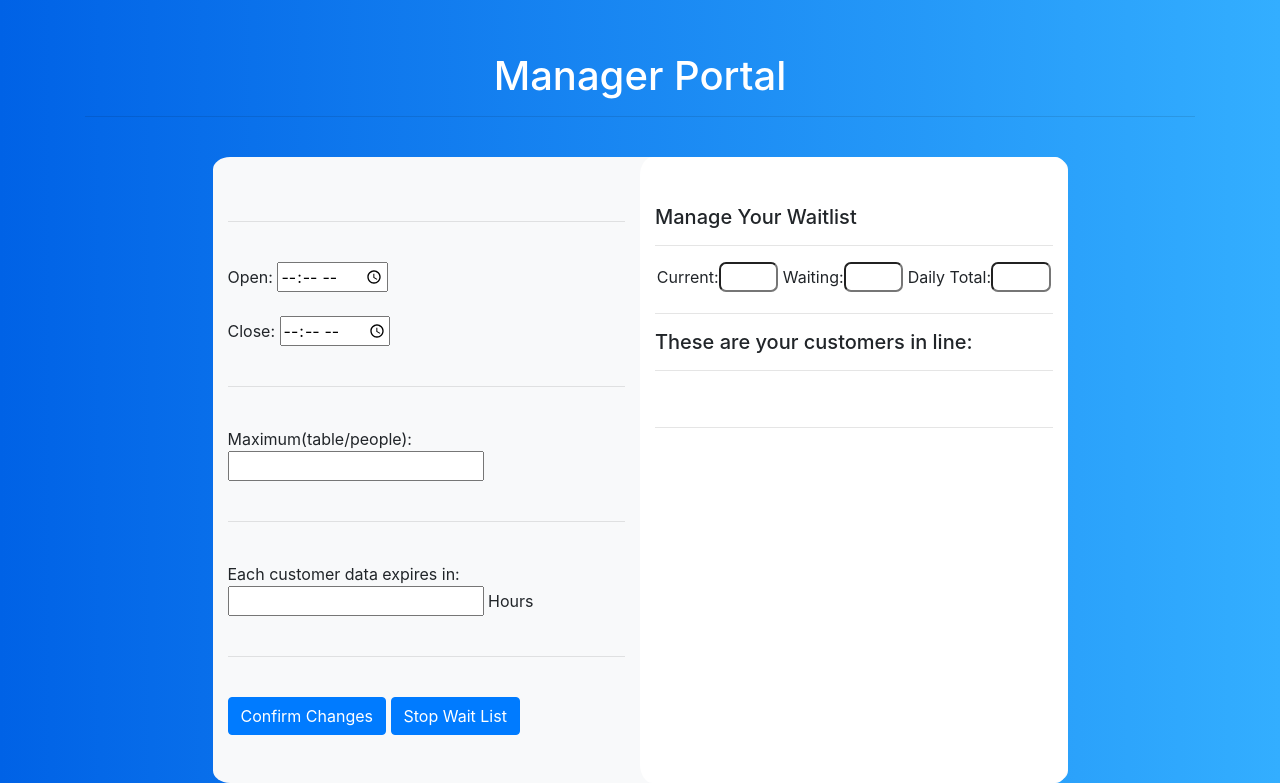
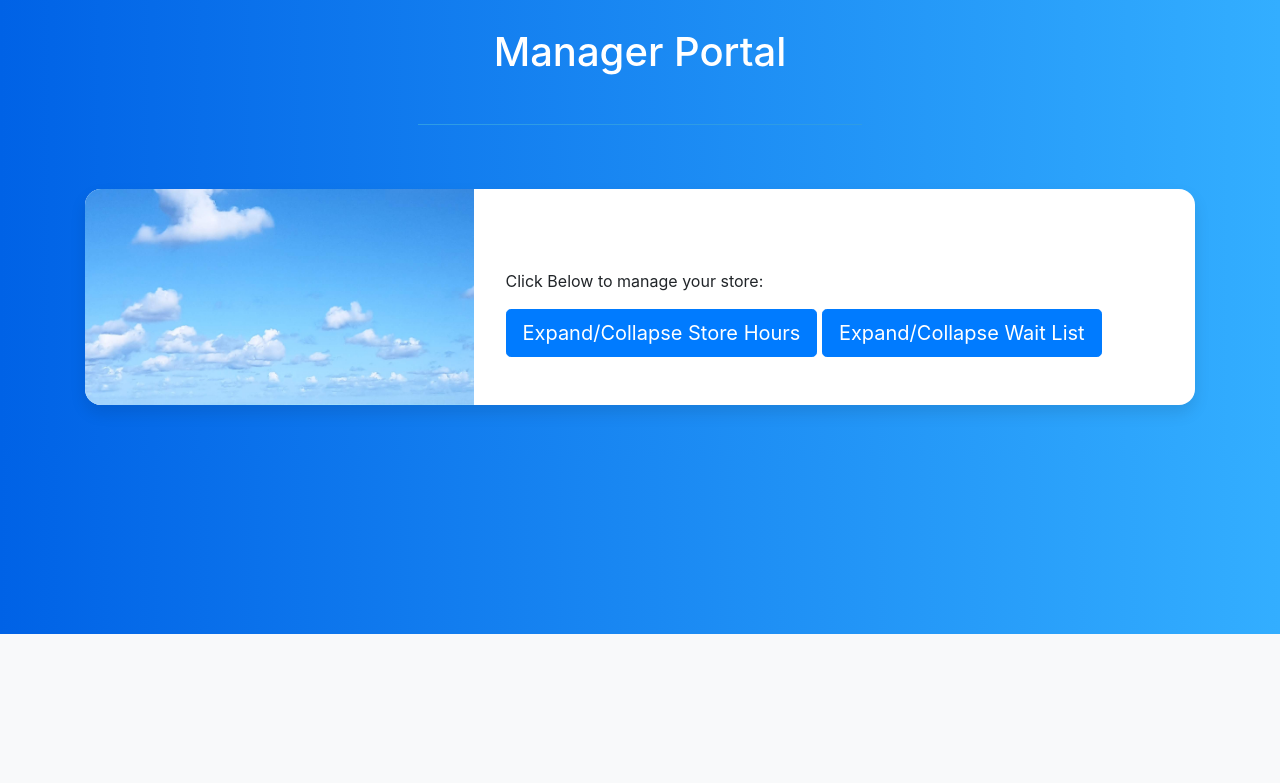
Before and after one commit to computerHeads/beaverhacksSum20, a Node server app: page /manager in a window 1280 px wide. Shown: the part 166-949 px from the top of the page. After the commit the page ends 800 px from the top, so only its background shows below. Run offline with Node 20, Linux system fonts and the light colour scheme; some libraries are stand-ins or nearby versions.

Commit message:
new manager page with collapse buttons

```diff
--- a/public/css/css-manager.css
+++ b/public/css/css-manager.css
@@ -1,11 +1,11 @@
 :root {
   --input-padding-x: 1.5rem;
-  --input-padding-y: 0.75rem;
+  --input-padding-y: .75rem;
 }
 
 body {
   background: #007bff;
-  background: linear-gradient(to right, #0062e6, #33aeff);
+  background: linear-gradient(to right, #0062E6, #33AEFF);
 }
 
 .card-signin {
@@ -22,10 +22,9 @@ body {
 }
 
 .card-signin .card-img-left {
-  width: 45%;
+  width: 35%;
   /* Link to your background image using in the property below! */
-  background: scroll center
-    url('https://source.unsplash.com/WEQbe2jBg40/414x512');
+  background: scroll center url('../css/img/clouds_sea.jpg');
   background-size: cover;
 }
 
@@ -40,7 +39,7 @@ body {
 .form-signin .btn {
   font-size: 80%;
   border-radius: 5rem;
-  letter-spacing: 0.1rem;
+  letter-spacing: .1rem;
   font-weight: bold;
   padding: 1rem;
   transition: all 0.2s;
@@ -56,12 +55,12 @@ body {
   border-radius: 2rem;
 }
 
-.form-label-group > input,
-.form-label-group > label {
+.form-label-group>input,
+.form-label-group>label {
   padding: var(--input-padding-y) var(--input-padding-x);
 }
 
-.form-label-group > label {
+.form-label-group>label {
   position: absolute;
   top: 0;
   left: 0;
@@ -72,8 +71,8 @@ body {
   line-height: 1.5;
   color: #495057;
   border: 1px solid transparent;
-  border-radius: 0.25rem;
-  transition: all 0.1s ease-in-out;
+  border-radius: .25rem;
+  transition: all .1s ease-in-out;
 }
 
 .form-label-group input::-webkit-input-placeholder {
@@ -101,67 +100,17 @@ body {
   padding-bottom: calc(var(--input-padding-y) / 3);
 }
 
-.form-label-group input:not(:placeholder-shown) ~ label {
+.form-label-group input:not(:placeholder-shown)~label {
   padding-top: calc(var(--input-padding-y) / 3);
   padding-bottom: calc(var(--input-padding-y) / 3);
   font-size: 12px;
   color: #777;
 }
 
-.sidenav {
-  height: 100%;
-  width: 0;
-  position: fixed;
-  z-index: 1;
-  top: 20;
-  left: 0;
-  background-color: #ffffff;
-  overflow-x: hidden;
-  transition: 0.5s;
-  padding-top: 60px;
+.insidebox {
+  box-shadow: 0 4px 8px 0 rgba(0, 0, 0, 0.2), 0 6px 20px 0 rgba(0, 0, 0, 0.19);
 }
 
-.sidenav a {
-  padding: 8px 8px 8px 32px;
-  text-decoration: none;
-  font-size: 25px;
-  color: #818181;
-  display: block;
-  transition: 0.3s;
+.boxx {
+  box-shadow: 10px 10px 5px grey;
 }
-
-.sidenav a:hover {
-  color: #f1f1f1;
-}
-
-.sidenav .closebtn {
-  position: absolute;
-  top: 0;
-  right: 25px;
-  font-size: 36px;
-  margin-left: 50px;
-}
-
-.custList:nth-of-type(1n + 4) {
-  display: none;
-}
-.numCust {
-  width: 15%;
-  border-radius: 7px;
-}
-#nums {
-  text-align: center;
-}
-
-.custName {
-  float: center;
-}
-
-/* .scrollBox {
-  height: 200px;
-  scroll-behavior: scroll;
-  width: 100%;
-  overflow-y: scroll;
-  overflow-x: hidden;
-  margin: auto;
-} */
--- a/views/manager.handlebars
+++ b/views/manager.handlebars
@@ -1,99 +1,83 @@
 <link rel="stylesheet" href="/css/css-manager.css" />
 
-<!--container is for the whole thing-->
+<body>
+    <div class="container">
+        <h1 class="my-5 text-center text-white">Manager Portal</h1>
+        <hr style="width:40%; background-color:#33aeff;">
+        <div class="row">
+            <div class="col mx-auto">
+                <div class="card card-signin flex-row my-5">
+                    <div class="card-img-left d-none d-md-flex">
+                        <!-- Background image for card set in CSS! -->
+                    </div>
 
-<br><br><br>
-<div id="businessPage" class="container">
-    <h1 class="text-white text-center">Manager Portal</h1>
-    <hr>
-    <br>
-    <!--row is also for everything-->
-    <div class="row">
-        <div class="col-lg-7 col-xl-9 mx-auto bg-light" style="border-radius: 2%;">
-            <!--this is the final row-->
-            <div id="biz" class="row">
-                <!--this is each indiviual column: first columns aka left side-->
-                <div class="col">
+                    <div class="card-body">
+                        <h3 class="my-5">{{biz.settings.businessName}}</h3>
+                        <p>Click Below to manage your store:</p>
+                        <p>
+                            {{!-- Here is the buttons at the top --}}
+                            <a class="btn btn-primary btn-lg" data-toggle="collapse" href="#collapseExample"
+                                role="button" aria-expanded="false" aria-controls="collapseExample">
+                                Expand/Collapse Store Hours
+                            </a>
+                            <button class="btn btn-primary btn-lg" type="button" data-toggle="collapse"
+                                data-target="#wait" aria-expanded="false" aria-controls="collapseExample">
+                                Expand/Collapse Wait List
+                            </button>
+                        </p>
+                        {{!-- first hidden page: stores hours --}}
+                        <div class="collapse" id="collapseExample">
+                            <div class="card card-body">
+                                <div class="jumbotron jumbotron-fluid boxx">
+                                    <h3 class="text-center">{{biz.settings.businessName}}</h3>
+                                </div>
+                                <hr><br>
+                                <p>Adjust your open and closing times below:</p>
+                                <a>Open: <input style="border-radius: 10%" class="settings insidebox" type="time"
+                                        value="{{biz.settings.open}}"></a>
                                 <br><br>
-                    <h3>{{biz.settings.businessName}}</h3>
-                    <hr><br>
-                    <a>Open: <input class="settings" type="time" value="{{biz.settings.open}}"></a>
-                    <br><br>
-                    <a>Close: <input class="settings" type="time" value="{{biz.settings.close}}"></input></a>
+                                <a>Close: <input class="settings insidebox" type="time"
+                                        value="{{biz.settings.close}}"></input></a>
                                 <br><br>
                                 <hr><br>
+                                <p>Adjust your maximum tables/people in your business:</p>
                                 <a>Maximum(table/people):
-                        <input class="settings" name="max" type="number" value="{{biz.settings.maxOccupancy}}"></a><br>
+                                    <input class="settings insidebox" name="max" type="number"
+                                        value="{{biz.settings.maxOccupancy}}"></a><br>
                                 <br>
                                 <hr><br>
-                    <a>Each customer data expires in: <input class="settings" name="current" type="number" value="">
+
+                                <p>Adjust the time your customer's data will expire:</p>
+                                <a>Data expires in: <input class="settings insidebox" name="current" type="number"
+                                        value="">
                                     Hours</a>
                                 <br><br>
                                 <hr><br>
                                 <!--buttons-->
-                    <button type="button" class="btn btn-primary" data-toggle="modal" data-target="#confirm">
+                                <button type="button" class="btn btn-primary text-center insidebox" data-toggle="modal"
+                                    data-target="#confirm">
                                     Confirm Changes
                                 </button>
-                    <button type="button" class="btn btn-primary" data-toggle="modal" data-target="#stop">
+                                <br>
+                                <button type="button" class="btn btn-primary text-center insidebox" data-toggle="modal"
+                                    data-target="#stop">
                                     Stop Wait List
                                 </button>
-
-                    <!-- code for the pop up; this one is for the confirm changes button-->
-                    <div class="modal fade" id="confirm" tabindex="-1" role="dialog"
-                        aria-labelledby="exampleModalCenterTitle" aria-hidden="true">
-                        <div class="modal-dialog modal-dialog-centered" role="document">
-                            <div class="modal-content">
-                                <div class="modal-header">
-                                    <h5 class="modal-title" id="exampleModalLongTitle">Thanks!</h5>
-                                    <button type="button" class="close" data-dismiss="modal" aria-label="Close">
-                                        <span aria-hidden="true">&times;</span>
-                                    </button>
-                                </div>
-                                <div class="modal-body">
-                                    We will update your page!
-                                </div>
-                                <div class="modal-footer">
-                                    <button type="button" class="btn btn-primary" data-dismiss="modal">Close</button>
-
                             </div>
                         </div>
+                        <div class="collapse" id="wait">
+                            <div class="card card-body">
+                                <div class="jumbotron jumbotron-fluid boxx">
+                                    <h3 class="text-center">Manage Your Waitlist Below</h3>
                                 </div>
-                    </div>
-                    <!--this is for the stop waitlist button-->
-                    <div class="modal fade" id="stop" tabindex="-1" role="dialog"
-                        aria-labelledby="exampleModalCenterTitle" aria-hidden="true">
-                        <div class="modal-dialog modal-dialog-centered" role="document">
-                            <div class="modal-content">
-                                <div class="modal-header">
-                                    <h5 class="modal-title" id="exampleModalLongTitle">Thanks!</h5>
-                                    <button type="button" class="close" data-dismiss="modal" aria-label="Close">
-                                        <span aria-hidden="true">&times;</span>
-                                    </button>
-                                </div>
-                                <div class="modal-body">
-                                    We will stop the Waitlist!
-                                </div>
-                                <div class="modal-footer">
-                                    <button type="button" class="btn btn-primary" data-dismiss="modal">Close</button>
-
-                                </div>
-                            </div>
-                        </div>
-                    </div>
-                    <br><br><br>
-                </div>
-                <!--this is the right column-->
-                <div class="col bg-white" style="border-radius:3%">
-                    <br><br>
-                    <h5>Manage Your Waitlist</h5>
                                 <hr>
                                 <div id="nums">
-                        <label for="current">Current:</label><input id="cur" class="numCust" name="current"
-                            type="number" value={{current}}>
-                        <label for="wait">Waiting:</label><input id="wait" class="numCust" name="wait" type="number"
-                            value={{wait}}>
-                        <label for="sent">Daily Total:</label><input id="tally" class="numCust" name="tally"
-                            type="number" value={{tally}}>
+                                    <label for="current">Current:</label><input id="cur" class="numCust insidebox"
+                                        name="current" type="number" value={{current}}>
+                                    <label for="wait">Waiting:</label><input id="wait" class="numCust insidebox"
+                                        name="wait" type="number" value={{wait}}>
+                                    <label for="sent">Daily Total:</label><input id="tally" class="numCust insidebox"
+                                        name="tally" type="number" value={{tally}}>
                                 </div>
                                 <hr>
                                 <input id="bzId" value="{{biz._id}}" hidden="true">
@@ -132,16 +116,57 @@
                         </div>
                     </div>
                 </div>
+                <!-- code for the pop up; this one is for the confirm changes button-->
+                <div class="modal fade" id="confirm" tabindex="-1" role="dialog"
+                    aria-labelledby="exampleModalCenterTitle" aria-hidden="true">
+                    <div class="modal-dialog modal-dialog-centered" role="document">
+                        <div class="modal-content">
+                            <div class="modal-header">
+                                <h5 class="modal-title" id="exampleModalLongTitle">Thanks!</h5>
+                                <button type="button" class="close" data-dismiss="modal" aria-label="Close">
+                                    <span aria-hidden="true">&times;</span>
+                                </button>
                             </div>
-<!-- Optional JavaScript -->
-<!-- jQuery first, then Popper.js, then Bootstrap JS -->
-<script src="https://code.jquery.com/jquery-3.5.1.slim.min.js"
-    integrity="sha384-DfXdz2htPH0lsSSs5nCTpuj/zy4C+OGpamoFVy38MVBnE+IbbVYUew+OrCXaRkfj"
+                            <div class="modal-body">
+                                We will update your page!
+                            </div>
+                            <div class="modal-footer">
+                                <button type="button" class="btn btn-primary" data-dismiss="modal">Close</button>
+
+                            </div>
+                        </div>
+                    </div>
+                </div>
+                <!--this is for the stop waitlist button-->
+                <div class="modal fade" id="stop" tabindex="-1" role="dialog" aria-labelledby="exampleModalCenterTitle"
+                    aria-hidden="true">
+                    <div class="modal-dialog modal-dialog-centered" role="document">
+                        <div class="modal-content">
+                            <div class="modal-header">
+                                <h5 class="modal-title" id="exampleModalLongTitle">Thanks!</h5>
+                                <button type="button" class="close" data-dismiss="modal" aria-label="Close">
+                                    <span aria-hidden="true">&times;</span>
+                                </button>
+                            </div>
+                            <div class="modal-body">
+                                We will stop the Waitlist!
+                            </div>
+                            <div class="modal-footer">
+                                <button type="button" class="btn btn-primary" data-dismiss="modal">Close</button>
+
+                            </div>
+                        </div>
+                    </div>
+                </div>
+            </div>
+
+            <script src="https://code.jquery.com/jquery-3.3.1.slim.min.js"
+                integrity="sha384-q8i/X+965DzO0rT7abK41JStQIAqVgRVzpbzo5smXKp4YfRvH+8abtTE1Pi6jizo"
                 crossorigin="anonymous"></script>
-<script src="https://cdn.jsdelivr.net/npm/popper.js@1.16.0/dist/umd/popper.min.js"
-    integrity="sha384-Q6E9RHvbIyZFJoft+2mJbHaEWldlvI9IOYy5n3zV9zzTtmI3UksdQRVvoxMfooAo"
+            <script src="https://cdnjs.cloudflare.com/ajax/libs/popper.js/1.14.7/umd/popper.min.js"
+                integrity="sha384-UO2eT0CpHqdSJQ6hJty5KVphtPhzWj9WO1clHTMGa3JDZwrnQq4sF86dIHNDz0W1"
                 crossorigin="anonymous"></script>
-<script src="https://stackpath.bootstrapcdn.com/bootstrap/4.5.0/js/bootstrap.min.js"
-    integrity="sha384-OgVRvuATP1z7JjHLkuOU7Xw704+h835Lr+6QL9UvYjZE3Ipu6Tp75j7Bh/kR0JKI"
+            <script src="https://stackpath.bootstrapcdn.com/bootstrap/4.3.1/js/bootstrap.min.js"
+                integrity="sha384-JjSmVgyd0p3pXB1rRibZUAYoIIy6OrQ6VrjIEaFf/nJGzIxFDsf4x0xIM+B07jRM"
                 crossorigin="anonymous"></script>
-<script src="/client/manager.js"></script>
+</body>
```
Also changed, not shown: views/home.handlebars (+15 -12 lines), public/css/img/github.png (added), public/css/img/snapchat.png (added), public/css/img/twitter.png (added). Lines whose indentation alone changed are shown as unchanged.
